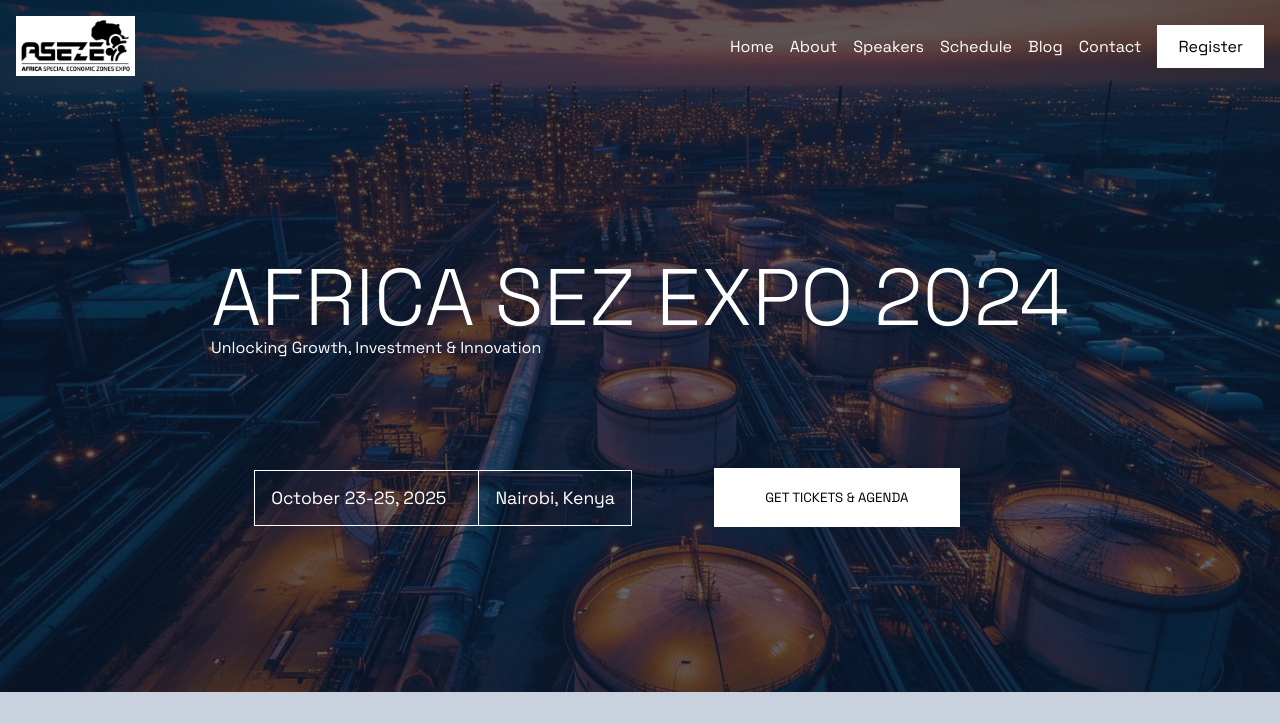
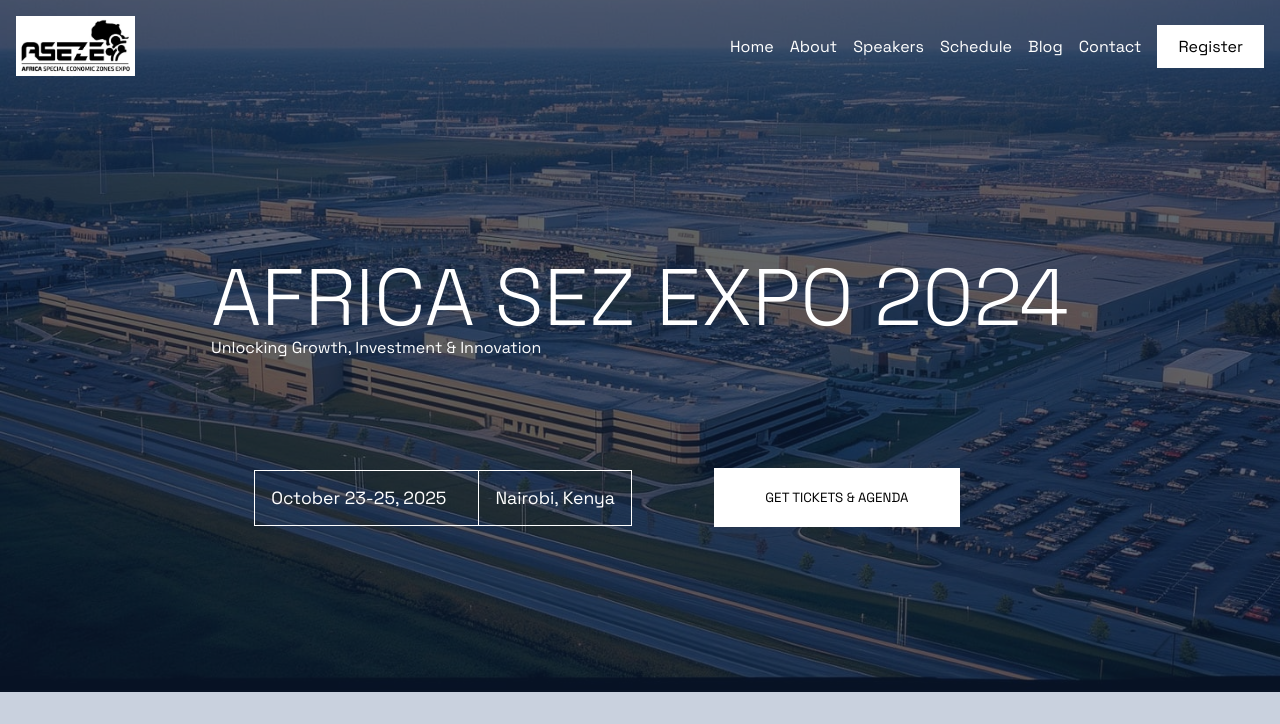
Before and after one commit to PgGitau/aseze, a plain HTML site: page index.html in a window 1280 px wide. Shown: the top 724 px of the page. Drawn offline with Linux system fonts and the light colour scheme.

Commit message:
edit hero image

```diff
--- a/src/style.css
+++ b/src/style.css
@@ -39,7 +39,7 @@
 
 /* NAVBAR */
 .navhero-container {
-  background-image: url('./assets/Images/hero.jpg');
+  background-image: url('./assets/Images/hero2.jpg');
   background-position: center;
   background-size: cover;
   background-attachment: fixed;
```
Also changed, not shown: src/assets/Images/hero2.jpg (added).
